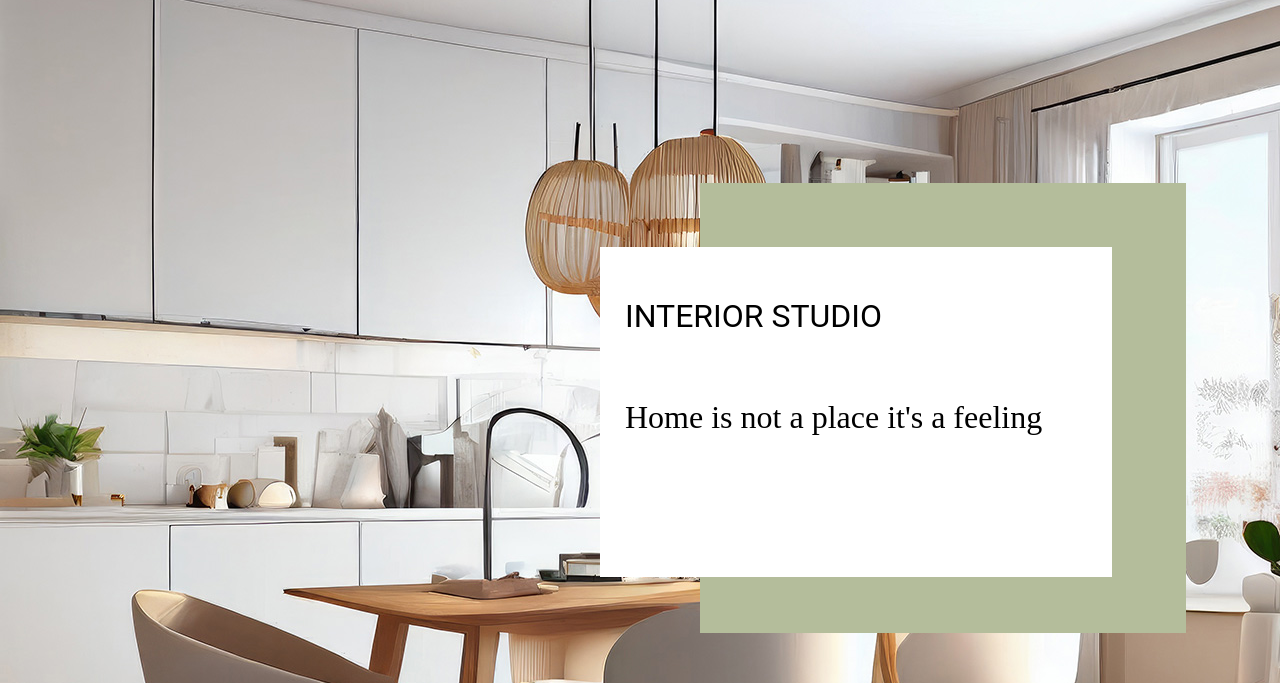
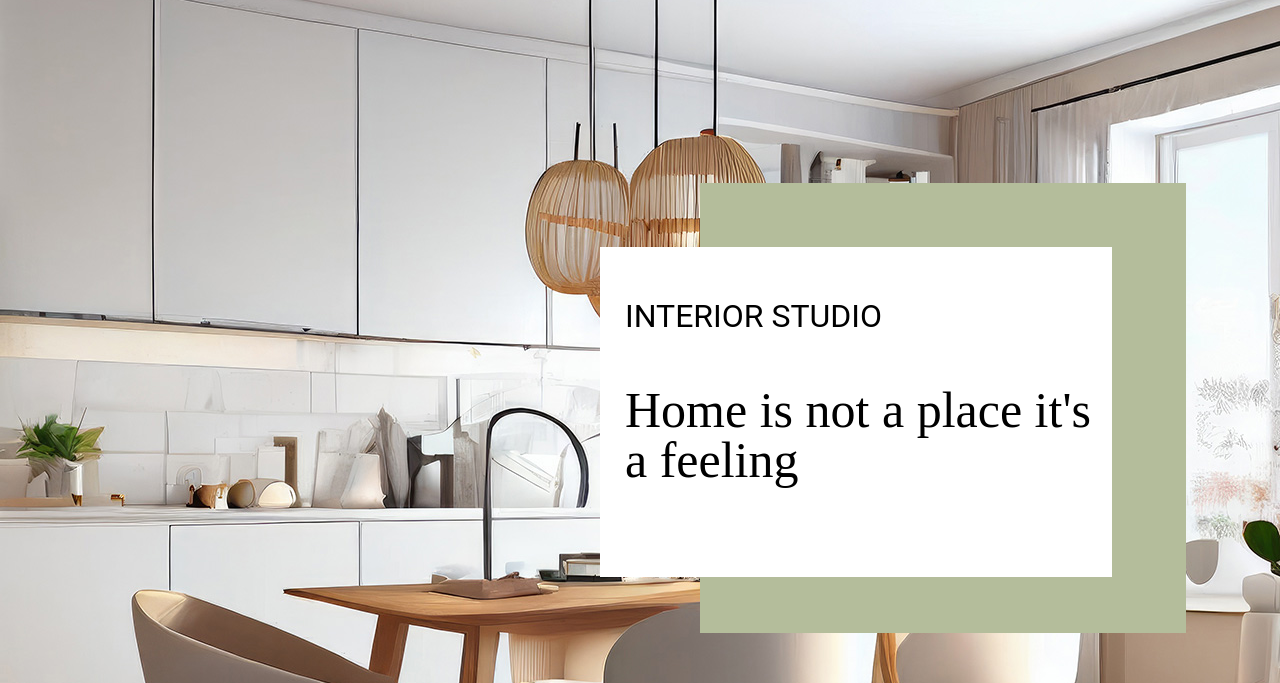
Before and after one commit to AbhiShukl18/Awdiz-HTML, a plain HTML site: page Projects/InteriorDes/index.html in a window 1280 px wide. Shown: the part 117-800 px from the top of the page. Drawn offline with Linux system fonts and the light colour scheme.

Commit message:
Interior

```diff
--- a/Projects/InteriorDes/index.css
+++ b/Projects/InteriorDes/index.css
@@ -84,7 +84,8 @@ box-sizing: border-box;
     font-weight: 400;
     padding-left: 25px;
     align-items: center;
-    line-height: 2;
+    line-height: 1;
+    font-size: 50px;
     /* padding-top: 20px; */
 
 }
```
